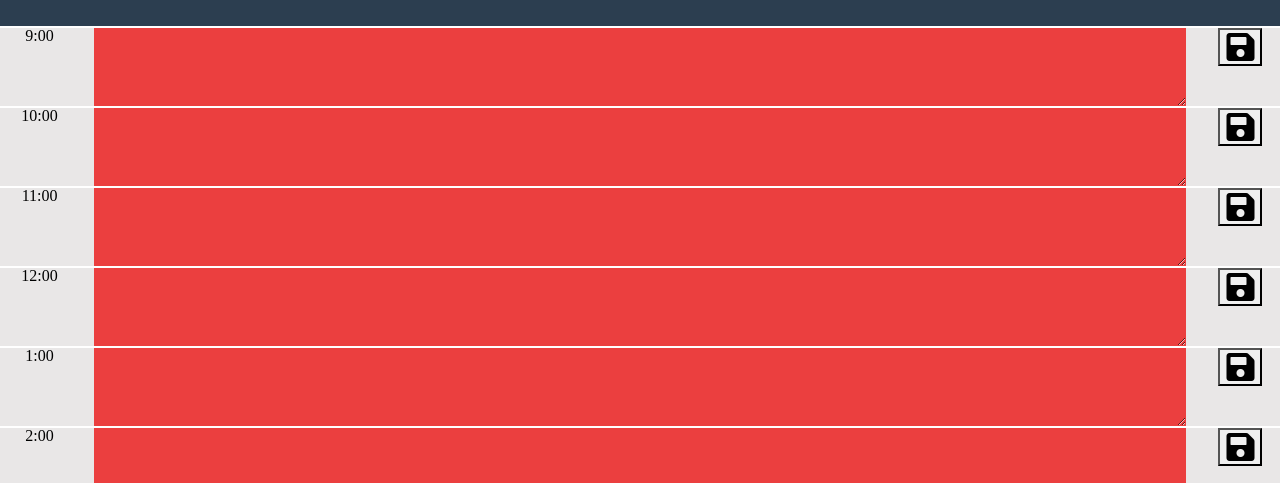
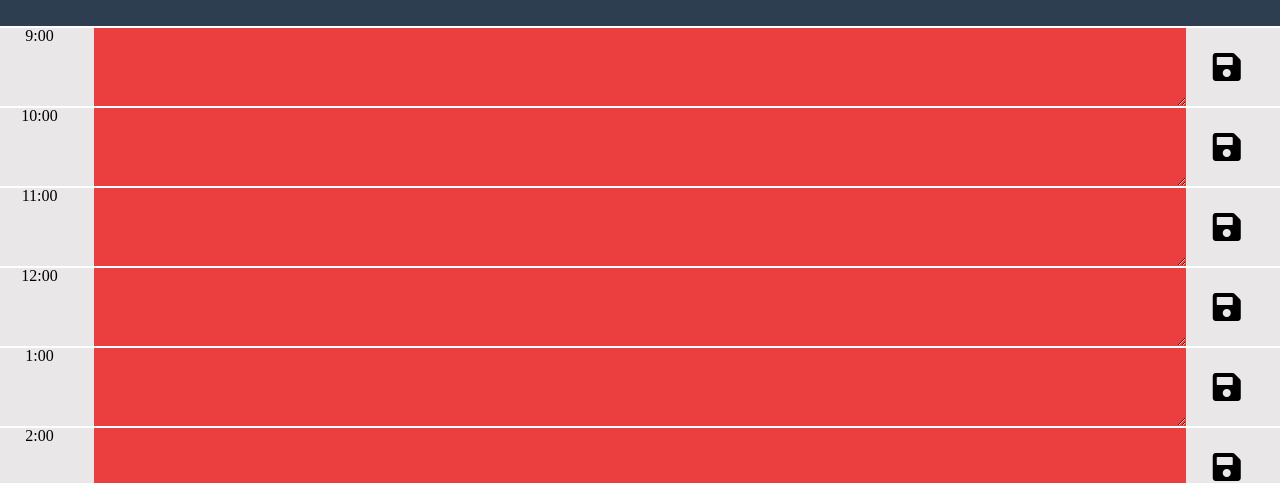
Before and after one commit to waltribeiro/my-calendar, a website with bundled scripts: page index.html in a window 1280 px wide. Shown: the part 344-827 px from the top of the page. Built offline with nearby package versions, Linux system fonts and the light colour scheme.

Commit message:
transparent font awesome background

```diff
--- a/css/style.css
+++ b/css/style.css
@@ -212,3 +212,24 @@ textarea{
   font-size: 2rem;
   font-weight: 300;
 }
+
+
+
+
+
+.fas.fa-save {
+  border: 0px solid #fff;
+  border-radius: 0px;
+  color: rgb(0, 0, 0);
+  display: inline-block;
+  padding: 0px;
+  height: 0px;
+  width: 0px;
+  margin-right: 70%;
+  /* margin-top: 15%; */
+
+  vertical-align:middle;
+  height:100%;
+
+
+}
```
